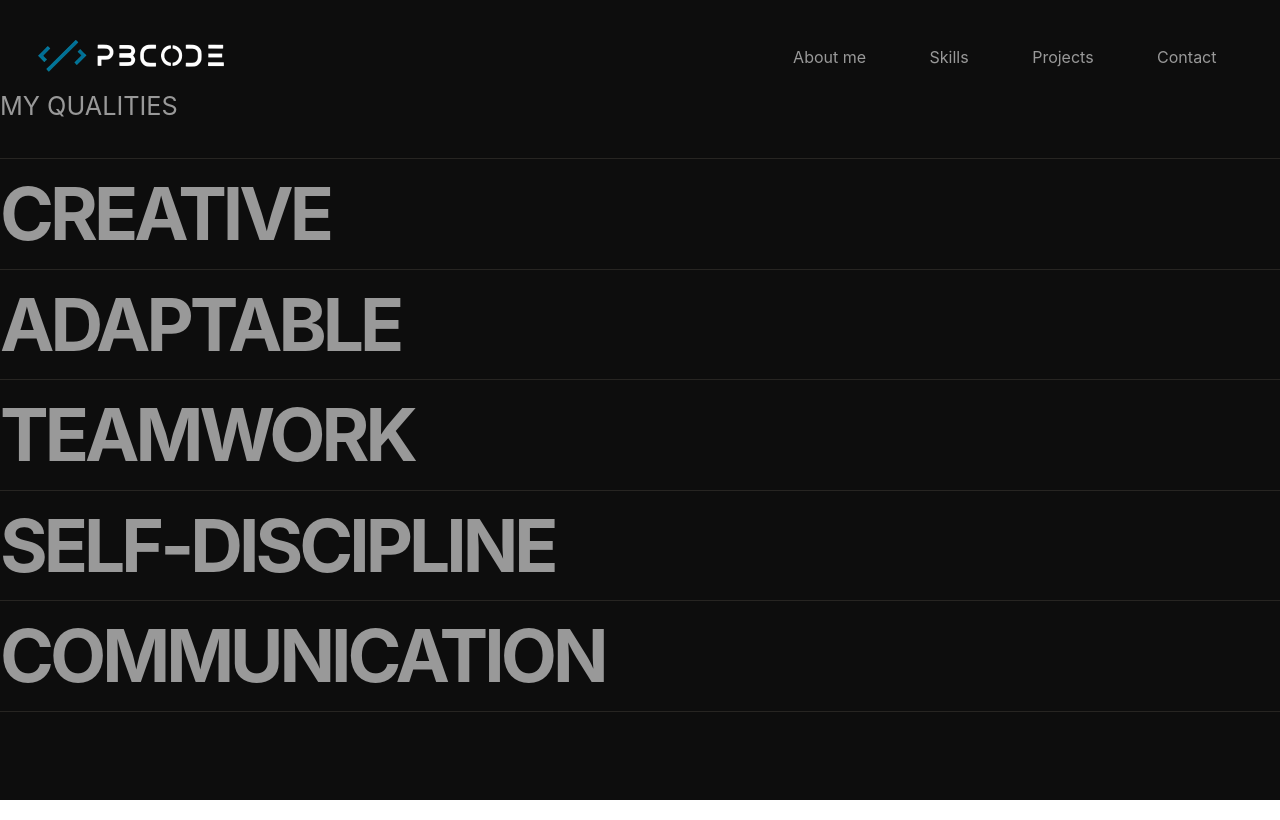
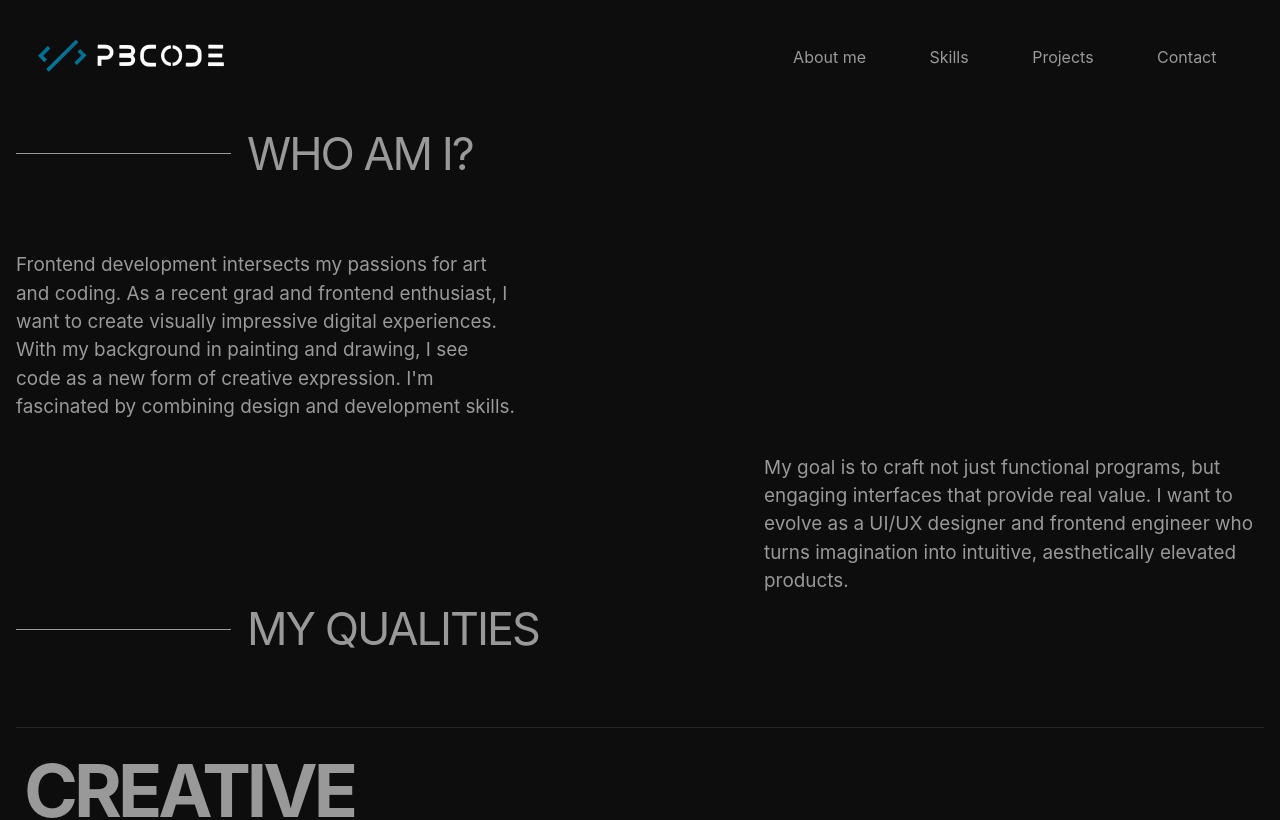
Before and after one commit to AoiTechDev/portffolio, a Next.js app: page /About in a window 1280 px wide. Shown: the top 820 px of the page. Built offline with nearby package versions, Linux system fonts and the light colour scheme.

Commit message:
add whoami section + content, styles content & titles

```diff
--- /dev/null
+++ b/components/about/Qualities.js
@@ -0,0 +1,34 @@
+import React from "react";
+
+const Qualities = () => {
+  const qualityDescArray = [
+    "Thinking outside the box comes naturally to me. I excel at bringing fresh ideas to projects.",
+    "I adapt quickly to new tools, processes, and environments. Change keeps me engaged.",
+    "I build positive relationships and enjoy brainstorming in groups. Teams create better outcomes together.",
+    "Pushing past mental barriers allows me to persist through challenges. I cultivate a growth mindset.",
+    "Understanding communication styles helps me effectively collaborate with teammates of all backgrounds.",
+  ];
+  const qualityArray = [
+    "Creative",
+    "Adaptable",
+    "Teamwork",
+    "Self-discipline",
+    "Communication",
+  ];
+
+  return (
+    <div className="qualities-wrapper">
+      <div className="title-wrapper">
+        <div className="title-line"></div>
+        <span className="title">My qualities</span>
+      </div>
+      {qualityArray.map((quality, index) => (
+        <div className="quality" key={index}>
+          <span>{quality}</span>
+          <p>{qualityDescArray[index]}</p>
+        </div>
+      ))}
+    </div>
+  );
+};
+export default Qualities;
--- /dev/null
+++ b/components/about/Whoami.js
@@ -0,0 +1,34 @@
+import React from "react";
+
+const Whoami = () => {
+  return (
+    <div className="whoami-wrapper">
+      <div className="title-wrapper">
+        <div className="title-line"></div>
+        <span className="title">WHO AM I?</span>
+      </div>
+      <div className="whoami-content-wrapper">
+        <div className="three-col-content">
+          <div className="left-col">
+            <p>
+              Frontend development intersects my passions for art and coding. As
+              a recent grad and frontend enthusiast, I want to create visually
+              impressive digital experiences. With my background in painting and
+              drawing, I see code as a new form of creative expression. I'm
+              fascinated by combining design and development skills.
+            </p>
+          </div>
+          <div className="right-col">
+            <p>
+              My goal is to craft not just functional programs, but engaging
+              interfaces that provide real value. I want to evolve as a UI/UX
+              designer and frontend engineer who turns imagination into
+              intuitive, aesthetically elevated products.
+            </p>
+          </div>
+        </div>
+      </div>
+    </div>
+  );
+};
+export default Whoami;
--- a/pages/About.jsx
+++ b/pages/About.jsx
@@ -12,6 +12,8 @@ import { myData } from "@components/aboutme/aboutMeData";
 import { useElementOnScreen } from "@utills/ElementOnScreen";
 import Page from "@components/page";
 import Link from "next/link";
+import Qualities from "@components/about/Qualities";
+import Whoami from "@components/about/Whoami";
 const About = () => {
   const [contentId, setContentId] = useState("whoami");
   const { ref, inView, entry } = useInView({
@@ -24,32 +26,13 @@ const About = () => {
   const getSlideId = (e) => {
     setContentId(e.currentTarget.id);
   };
-  const qualityArray = [
-    "Creative",
-    "Adaptable",
-    "Teamwork",
-    "Self-discipline",
-    "Communication",
-  ];
-  const qualityDescArray = [
-    "Thinking outside the box comes naturally to me. I excel at bringing fresh ideas to projects.",
-    'I adapt quickly to new tools, processes, and environments. Change keeps me engaged.',
-    "I build positive relationships and enjoy brainstorming in groups. Teams create better outcomes together.",
-    "Pushing past mental barriers allows me to persist through challenges. I cultivate a growth mindset.",
-    "Understanding communication styles helps me effectively collaborate with teammates of all backgrounds.",
-  ];
+
+
   return (
     <Page>
       <section id="about">
-        <div className="qualities-wrapper">
-          <h5>My qualities</h5>
-          {qualityArray.map((quality, index) => (
-            <div className="quality" key={index}>
-              <span>{quality}</span>
-              <p>{qualityDescArray[index]}</p>
-            </div>
-          ))}
-        </div>
+        <Whoami/>
+       <Qualities/>
       </section>
     </Page>
   );
--- a/styles/about.sass
+++ b/styles/about.sass
@@ -4,32 +4,40 @@
 
 #about
 
-    height: 100vh
+    min-height: 100vh
     color: #{$grey}
 
     position: relative
     background: #0d0d0d
     @include flexbox(center,center)
+    flex-direction: column
+    padding: 1rem
+    padding-top: 15vh
+    .title-wrapper
+        @include flexbox(center,start)
+        gap: 1rem
+        width: 100%
+        margin-bottom: 4rem
+        .title-line
+            width: min(215px, 30%)
+            background: #{$grey}
+            height: 1px
+        .title
+            font-size: clamp(1.95rem, 1.56vw + 1.56rem, 2.81rem)
+
+            text-transform: uppercase
+            letter-spacing: -2px
+    //QUALITIES
     .qualities-wrapper
-        width: min(1400px, 100%)
+        //width: min(1400px, 100%)
+        width: 100%
         height: 80%
         @include flexbox(center,center)
         flex-direction: column
 
-        h5
-
-            font-weight: 400
-            text-transform: uppercase
-            margin-bottom: 2rem
-            align-self: start
-            @media screen and (max-width: 900px)
-                padding-left: 10vw
-            @media screen and (max-width: 600px)
-                padding-left: 1rem
-
         .quality
             color: rgb(153, 153, 153)
-            width: 100%
+            width: min(1400px, 100%)
             z-index: 2
             position: relative
             border-bottom: 1px solid #272522
@@ -37,6 +45,13 @@
             display: flex
             align-items: center
             justify-content: space-between
+            padding: 0.5rem
+            -webkit-touch-callout: none
+            -webkit-user-select: none
+            -khtml-user-select: none
+            -moz-user-select: none
+            -ms-user-select: none
+            user-select: none
             &:nth-child(2)
                 border-top: 1px solid #272522
             span
@@ -54,14 +69,12 @@
                 transition: 0.5s
                 font-weight: 600
                 color: black
-                @media screen and (max-width: 900px)
-                    padding: 0.5rem
 
             @media screen and (max-width: 900px)
                 flex-direction: column
                 align-items: start
                 justify-content: start
-                padding: 0.5rem 0 0 0.5rem
+
             &::after, &::before
                 content: ''
                 position: absolute
@@ -85,7 +98,32 @@
                 line-height: 100%
             &:hover
                 color: black
-/// EDUCATION COMPONENT
+
+    //WHO AM I
+    .whoami-wrapper
+        width: 100%
+
+        display: flex
+        align-items: center
+
+        justify-content: center
+        flex-direction: column
+        .whoami-content-wrapper
+            width: min(1400px, 100%)
+
+            .three-col-content
+                @include flexbox(center,center)
+                flex-direction: column
+                gap: 2rem
+
+                .left-col
+                    width: min(500px, 100%)
+                    align-self: start
+                .right-col
+                    width: min(500px, 100%)
+                    align-self: end
+
+    /// EDUCATION COMPONENT
 .education-wrapper
     @include flexbox(center,space-evenly)
 
--- a/styles/landpage.sass
+++ b/styles/landpage.sass
@@ -25,7 +25,8 @@
             width: min(850px, 100%)
             .front-note
                 width: min(500px, 100%)
-
+            &:not(.faulty-letter)
+                    color: rgb(161, 161, 161)
             h1
                 //color: grey
                 font-weight: 100
```
Also changed, not shown: assets/images/title-bg.png (added).
